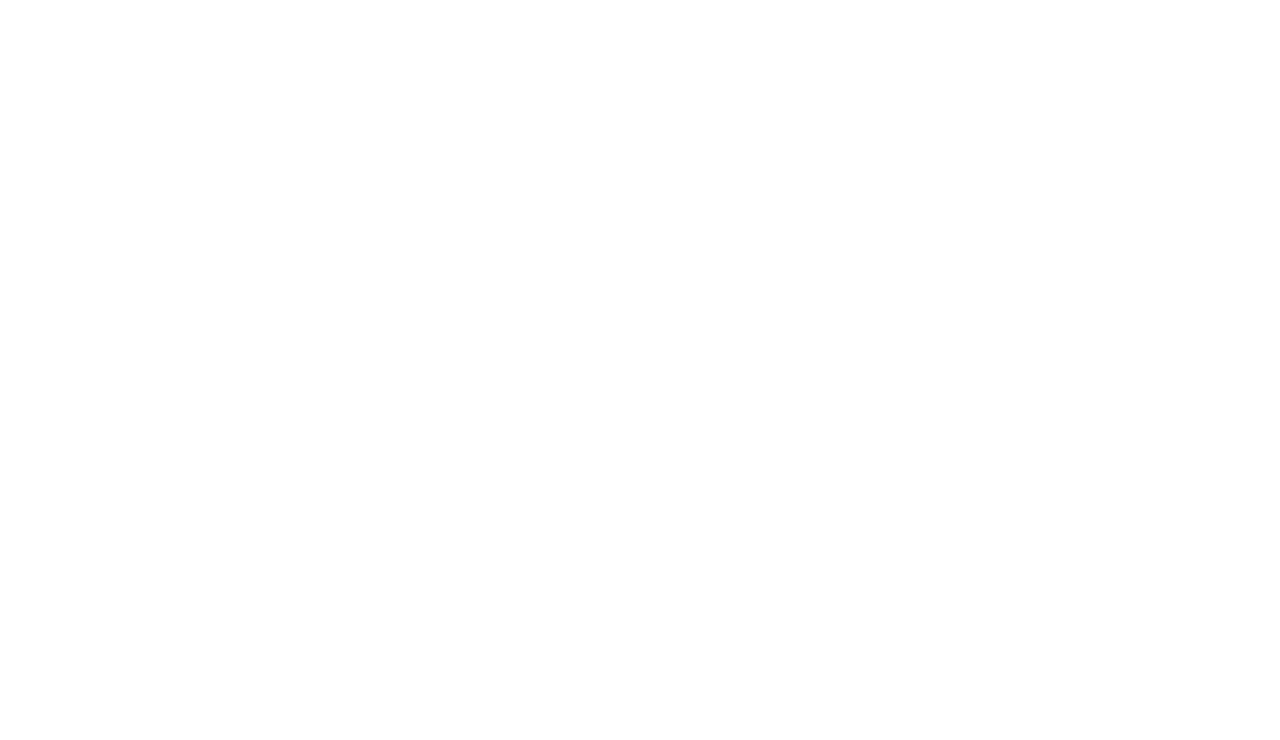
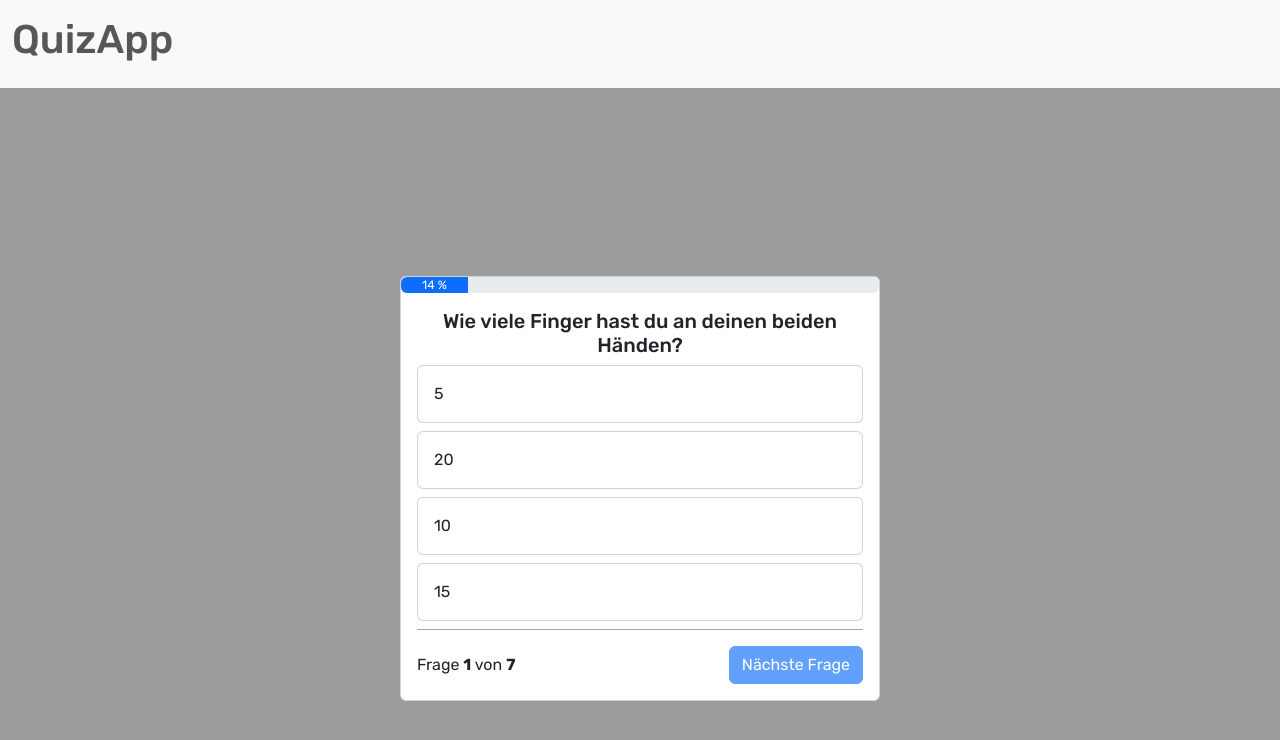
Before and after one commit to AlexanderAlbrecht1/QuizApp, a plain HTML site: page Quizapp/index.html in a window 1280 px wide. Drawn offline with nearby package versions, Linux system fonts and the light colour scheme.

Commit message:
first version

```diff
--- /dev/null
+++ b/Quizapp/JSON.js
@@ -0,0 +1,56 @@
+let questions = [
+    {
+        "question":"Wie viele Finger hast du an deinen beiden Händen?",
+        "answer_1":"5",
+        "answer_2":"20",
+        "answer_3":"10",
+        "answer_4":"15",
+        "right_answer":3,
+    },
+    {
+        "question": "Wo geht die Sonne unter?",
+        "answer_1": "Westen",
+        "answer_2": "Osten",
+        "answer_3": "Süden",
+        "answer_4": "Norden",
+        "right_answer": 1,
+    },
+    {
+        "question": "Wie heißen die Kinder von Hunden?",
+        "answer_1": "Larven",
+        "answer_2": "Welpen",
+        "answer_3": "Pfohlen",
+        "answer_4": "Ferkel",
+        "right_answer": 2,
+    },
+    {
+        "question": "Was ergibt 1 + 3 ?",
+        "answer_1": "3",
+        "answer_2": "4",
+        "answer_3": "2",
+        "answer_4": "42",
+        "right_answer": 2,
+    },
+    {
+        "question": "Wie viele Zwerge gibt es im Märchen Schneewittchen?",
+        "answer_1": "3",
+        "answer_2": "7",
+        "answer_3": "13",
+        "answer_4": "9",
+        "right_answer": 2,
+    },{
+        "question": "Wie heißt das Mädchen im Wunderland?",
+        "answer_1": "Ariel",
+        "answer_2": "Amidala",
+        "answer_3": "Jasmin",
+        "answer_4": "Alice",
+        "right_answer": 4,
+    },{
+        "question": "Welche Blume ist die Frühlingsblume?",
+        "answer_1": "Rose",
+        "answer_2": "Sonnenblume",
+        "answer_3": "Schneeglöckchen",
+        "answer_4": "Orchidee",
+        "right_answer": 3,
+    }
+];
--- a/Quizapp/index.html
+++ b/Quizapp/index.html
@@ -1,16 +1,85 @@
 <!DOCTYPE html>
 <html lang="en">
+
 <head>
     <meta charset="UTF-8">
     <meta name="viewport" content="width=device-width, initial-scale=1.0">
     <link rel="stylesheet" href="style.css">
+    <script src="JSON.js"></script>
     <script src="script.js"></script>
-    <link href="https://cdn.jsdelivr.net/npm/bootstrap@5.3.3/dist/css/bootstrap.min.css" rel="stylesheet" integrity="sha384-QWTKZyjpPEjISv5WaRU9OFeRpok6YctnYmDr5pNlyT2bRjXh0JMhjY6hW+ALEwIH" crossorigin="anonymous">
-    <script src="https://cdn.jsdelivr.net/npm/bootstrap@5.3.3/dist/js/bootstrap.bundle.min.js" integrity="sha384-YvpcrYf0tY3lHB60NNkmXc5s9fDVZLESaAA55NDzOxhy9GkcIdslK1eN7N6jIeHz" crossorigin="anonymous"></script>
+    <link rel="preconnect" href="https://fonts.googleapis.com">
+    <link rel="preconnect" href="https://fonts.gstatic.com" crossorigin>
+    <link href="https://fonts.googleapis.com/css2?family=Rubik:ital,wght@0,300..900;1,300..900&display=swap"
+        rel="stylesheet">
+    <link href="https://cdn.jsdelivr.net/npm/bootstrap@5.3.3/dist/css/bootstrap.min.css" rel="stylesheet"
+        integrity="sha384-QWTKZyjpPEjISv5WaRU9OFeRpok6YctnYmDr5pNlyT2bRjXh0JMhjY6hW+ALEwIH" crossorigin="anonymous">
+    <script src="https://cdn.jsdelivr.net/npm/bootstrap@5.3.3/dist/js/bootstrap.bundle.min.js"
+        integrity="sha384-YvpcrYf0tY3lHB60NNkmXc5s9fDVZLESaAA55NDzOxhy9GkcIdslK1eN7N6jIeHz"
+        crossorigin="anonymous"></script>
+        <link rel="shortcut icon" href="/Quizapp/img/question-solid.svg" type="image/x-icon">
     <title>Quizapp</title>
 </head>
-<body>
+
+<body onload="init()">
+    <nav class="navbar bg-body-tertiary">
+        <div class="container-fluid">
+            <span class="navbar-text">
+                <h1>QuizApp</h1>
+            </span>
+        </div>
+    </nav>
+    <div class="questionCardContainer">
+        <div class="card" style="width: 30rem;">
+
+            <div class="card-body" id="endScreen" style="display: none;">
+                <h2>Herzlichen Glückwunsch</h2>
+                <img src="/Quizapp/img/brain result.png" alt="">
+                <h4>Quiz beendet</h4>
+                <h4>Dein Score:</h4>
+                <span>
+                    <b id="correctAnswers"> </b> / <b id="questionLengthResult"> </b>
+                </span>
+                <button onclick="restartGame()" id="restartButton" class="btn btn-primary">Neustart</button>
+            </div>
+            <div class="progress">
+                <div id="progressBar" class="progress-bar" role="progressbar" style="width: 25%;" aria-valuenow="25"
+                    aria-valuemin="0" aria-valuemax="100">25%</div>
+            </div>
+            <div class="card-body" id="questionBody">
+
+                <h5 class="card-title" id="questionText">Frage</h5>
+                <div class="card mb-2 quizAnswerCard" onclick="answer('answer_1')">
+                    <div class="card-body" id="answer_1">
+                        Antwort
+                    </div>
+                </div>
+                <div class="card mb-2 quizAnswerCard" onclick="answer('answer_2')">
+                    <div class="card-body" id="answer_2">
+                        Antwort
+                    </div>
+                </div>
+                <div class="card mb-2 quizAnswerCard" onclick="answer('answer_3')">
+                    <div class="card-body" id="answer_3">
+                        Antwort
+                    </div>
+                </div>
+                <div class="card mb-2 quizAnswerCard" onclick="answer('answer_4')">
+                    <div class="card-body" id="answer_4">
+                        Antwort
+                    </div>
+                </div>
+                <div class="cardFooter">
+                    <span>
+                        Frage <b id="currentQuestion"></b> von <b id="questionLength"> </b>
+                    </span>
+                    <button onclick="nextQuestion()" id="nextButton" class="btn btn-primary" disabled>Nächste
+                        Frage</button>
+                </div>
+            </div>
+        </div>
+    </div>
 
 
 </body>
+
 </html>
--- a/Quizapp/script.js
+++ b/Quizapp/script.js
@@ -0,0 +1,93 @@
+let currentQuestion = 0;
+let correctAnswers = 0;
+let audioCorrect = new Audio('audio/correct.mp3');
+let audioWrong = new Audio('audio/wrong.mp3');
+let audiFinish = new Audio('audio/finish.mp3');
+
+function init() {
+    document.getElementById('questionLength').innerText = questions.length;
+    showQuestion()
+}
+
+function showQuestion() {
+    if (gameIsOver()) {
+        showEndscreen();
+    } else {
+        updateProgressBar();
+        showNextQuestion();
+    }
+}
+
+function answer(selection) {
+    let question = questions[currentQuestion];
+    let selectedAnswerNumber = selection.slice(-1);
+    let idOfRightAnswer = `answer_${question.right_answer}`;
+    if (selectedAnswerNumber == question.right_answer) {
+        document.getElementById(selection).parentNode.classList.add('bg-success');
+        audioCorrect.play();
+        correctAnswers++;
+    } else {
+        document.getElementById(selection).parentNode.classList.add('bg-danger');
+        document.getElementById(idOfRightAnswer).parentNode.classList.add('bg-success');
+        audioWrong.play();
+    };
+    document.getElementById('nextButton').disabled = false;
+}
+
+function nextQuestion() {
+    document.getElementById('currentQuestion').innerText = '';
+    currentQuestion++;
+    document.getElementById('nextButton').disabled = true;
+    resetAnswerButtons();
+    showQuestion();
+}
+
+function resetAnswerButtons() {
+    document.getElementById('answer_1').parentNode.classList.remove('bg-danger');
+    document.getElementById('answer_1').parentNode.classList.remove('bg-success');
+    document.getElementById('answer_2').parentNode.classList.remove('bg-danger');
+    document.getElementById('answer_2').parentNode.classList.remove('bg-success');
+    document.getElementById('answer_3').parentNode.classList.remove('bg-danger');
+    document.getElementById('answer_3').parentNode.classList.remove('bg-success');
+    document.getElementById('answer_4').parentNode.classList.remove('bg-danger');
+    document.getElementById('answer_4').parentNode.classList.remove('bg-success');
+}
+function showScore() {
+    document.getElementById('questionLengthResult').innerText = questions.length;
+    document.getElementById('correctAnswers').innerText = correctAnswers
+    audiFinish.play();
+}
+
+function restartGame() {
+    document.getElementById('endScreen').style = `display: none`;
+    document.getElementById('questionBody').style = ``;
+    currentQuestion = 0;
+    correctAnswers = 0;
+    init();
+}
+
+function showEndscreen() {
+    document.getElementById('endScreen').style = ``;
+    showScore();
+    document.getElementById('questionBody').style = `display: none`;
+}
+
+function showNextQuestion() {
+    let question = questions[currentQuestion];
+    document.getElementById('currentQuestion').innerHTML = currentQuestion + 1;
+    document.getElementById('questionText').innerHTML = question.question;
+    document.getElementById('answer_1').innerHTML = question.answer_1;
+    document.getElementById('answer_2').innerHTML = question.answer_2;
+    document.getElementById('answer_3').innerHTML = question.answer_3;
+    document.getElementById('answer_4').innerHTML = question.answer_4;
+}
+
+function updateProgressBar() {
+    let percent = Math.round(((currentQuestion + 1) / questions.length) * 100);
+    document.getElementById('progressBar').innerHTML = `${percent} %`;
+    document.getElementById('progressBar').style = `width: ${percent}%`;
+}
+
+function gameIsOver() {
+    return currentQuestion >= questions.length;
+}
--- a/Quizapp/style.css
+++ b/Quizapp/style.css
@@ -0,0 +1,48 @@
+body {
+    background-color: rgb(155, 157, 157) !important;
+    font-family:"Rubik", sans-serif !important;
+}
+
+.questionCardContainer {
+    background-color: rgb(155, 157, 157) !important;
+    min-height: 100vh ;
+    display: flex;
+    flex-direction: column;
+    align-items: center;
+    justify-content: center;
+}
+
+.card-title {
+    text-align: center;
+    justify-content: center;
+}
+
+.cardFooter {
+    border-top: 1px solid rgba(0, 0, 0, 0.35);
+    padding-top: 16px;
+    display: flex;
+    justify-content: space-between;
+    align-items: center;
+}
+
+.quizAnswerCard:hover {
+    cursor: pointer;
+    background-color: rgb(155, 157, 157, 0.2);
+}
+
+.bg-success,
+.bg-danger {
+    color: white !important;
+}
+
+#endScreen {
+    display: flex;
+    flex-direction: column;
+    align-items: center;
+}
+
+@media(max-width:510px) {
+    .card {
+        width: auto !important;
+    }
+}
```
Also changed, not shown: Quizapp/img/brain result.png (renamed from Quizapp_layout/brain result.png), Quizapp/img/question-solid.svg (added), Quizapp/img/tropy.png (renamed from Quizapp_layout/tropy.png), 6 other files.
